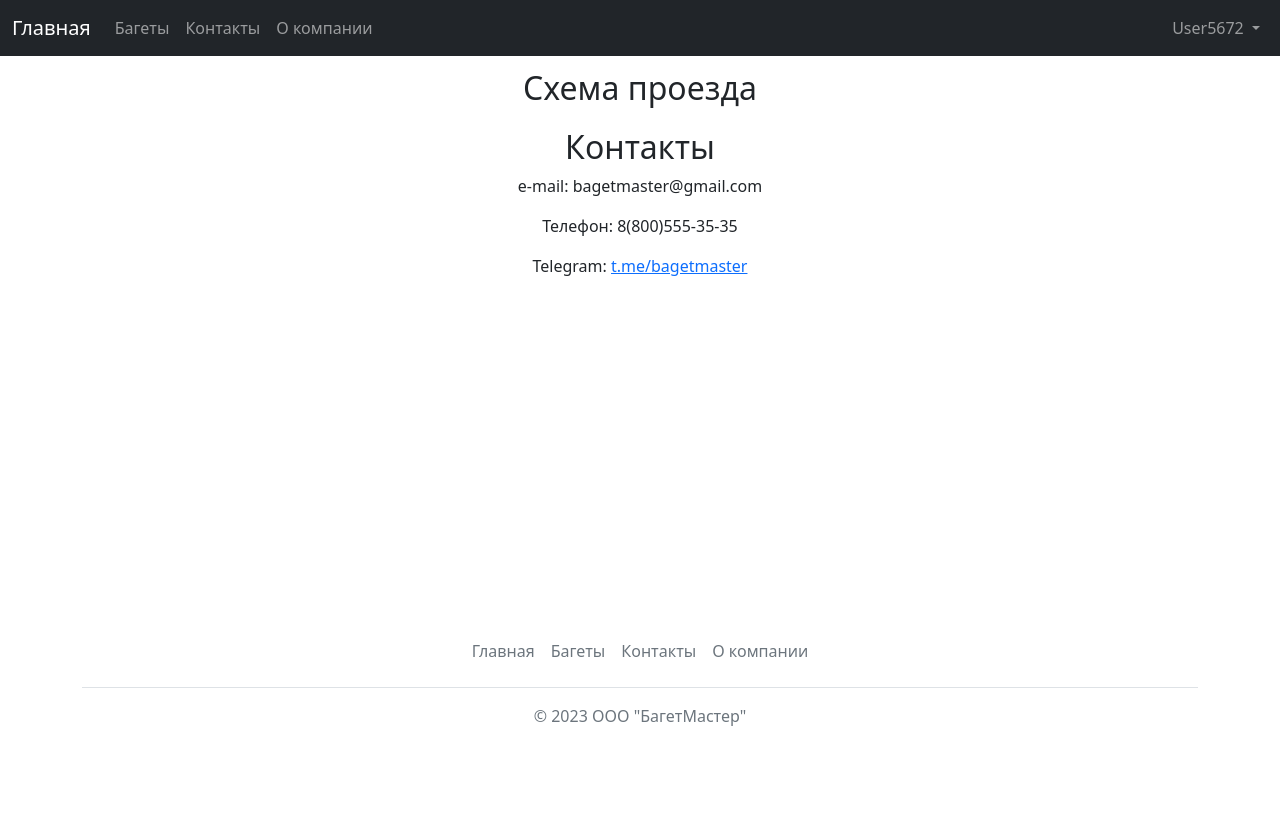
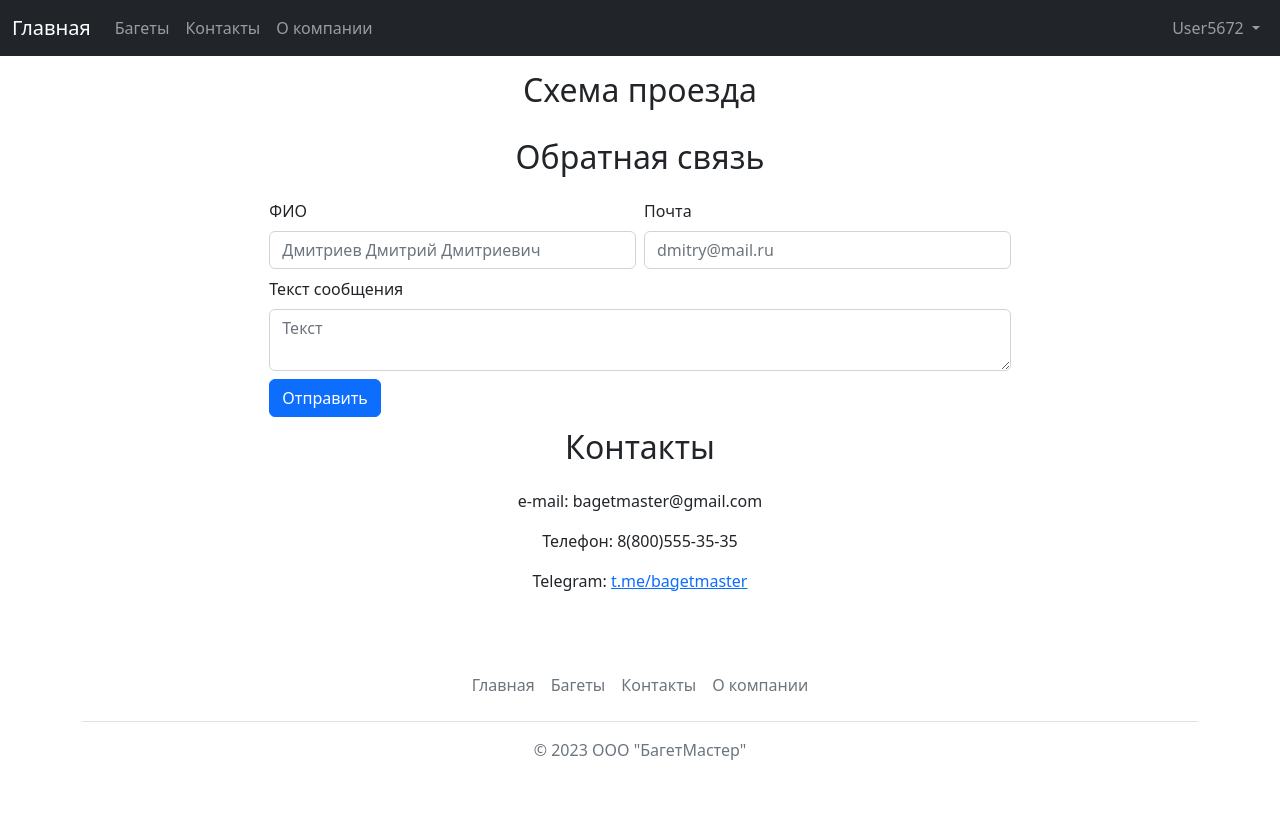
Before and after one commit to robz-tirtlib/framing-workshop, a Django app: page /contacts/ in a window 1280 px wide. Before the commit the page ends 726 px from the top, so only its background shows below. Run offline with Django 4.2, Linux system fonts and the light colour scheme.

Commit message:
Edited 'Contact' page front-end, added feedback form.

```diff
--- a/workshop/static/css/base.css
+++ b/workshop/static/css/base.css
@@ -1,5 +1,14 @@
-.contacts {
+.contacts h1, h2 {
     text-align: center;
+}
+
+.contacts-text {
+    text-align: center;
+}
+
+.contacts h2 {
+    margin-top: 1%;
+    margin-bottom: 2%;
 }
 
 .map {
@@ -9,6 +18,25 @@
     margin-bottom: 1%;
 }
 
+.ya-map {
+    box-shadow:
+    2.8px 1.3px 2.2px rgba(0, 0, 0, 0.006),
+    6.7px 3.1px 5.3px rgba(0, 0, 0, 0.008),
+    12.5px 5.8px 10px rgba(0, 0, 0, 0.01),
+    22.3px 10.3px 17.9px rgba(0, 0, 0, 0.012),
+    41.8px 19.2px 33.4px rgba(0, 0, 0, 0.014),
+    100px 46px 80px rgba(0, 0, 0, 0.02);
+
+    -moz-border-radius: 14px 14px 14px 14px; /* Firefox */
+    -webkit-border-radius: 14px 14px 14px 14px; /* Safari, Chrome */
+    -khtml-border-radius: 14px 14px 14px 14px; /* KHTML */
+    border-radius: 14px 14px 14px 14px; /* CSS3 */
+
+    overflow: hidden;
+
+    position: relative;
+}
+
 .about h1 {
     margin-top: 1%;
     margin-bottom: 1%;
--- a/workshop/workshopapp/admin.py
+++ b/workshop/workshopapp/admin.py
@@ -1,6 +1,7 @@
 from django.contrib import admin
 
-from .models import Frame
+from .models import Frame, Feedback
 
 
 admin.site.register(Frame)
+admin.site.register(Feedback)
--- /dev/null
+++ b/workshop/workshopapp/forms.py
@@ -0,0 +1,7 @@
+from django import forms
+
+
+class FeedbackForm(forms.Form):
+    name = forms.CharField(max_length=100)
+    email = forms.EmailField(max_length=100)
+    text = forms.CharField(max_length=2000)
--- a/workshop/workshopapp/models.py
+++ b/workshop/workshopapp/models.py
@@ -18,3 +18,9 @@ class Review(models.Model):
     content = models.CharField(max_length=1000, null=False)
     created_at = models.DateTimeField(auto_now_add=True)
     frame = models.ForeignKey(Frame, on_delete=models.CASCADE)
+
+
+class Feedback(models.Model):
+    name = models.CharField(max_length=100)
+    email = models.EmailField(max_length=150)
+    text = models.CharField(max_length=2000)
--- a/workshop/workshopapp/templates/workshopapp/contacts.html
+++ b/workshop/workshopapp/templates/workshopapp/contacts.html
@@ -3,20 +3,50 @@
 {% block content %}
 <div class="contacts map">
     <h2>Схема проезда</h2>
-    <script type="text/javascript" charset="utf-8" async src="https://api-maps.yandex.ru/services/constructor/1.0/js/?um=constructor%3Ae9252b4aaa41eea98e3d2557c701f5c5df94be52df0bf27a12b4757f30ab17f3&amp;width=700&amp;height=500&amp;lang=ru_RU&amp;scroll=true"></script>
+    <div class="ya-map">
+        <script type="text/javascript" charset="utf-8" async src="https://api-maps.yandex.ru/services/constructor/1.0/js/?um=constructor%3Ae9252b4aaa41eea98e3d2557c701f5c5df94be52df0bf27a12b4757f30ab17f3&amp;width=700&amp;height=500&amp;lang=ru_RU&amp;scroll=true"></script>
+    </div>
+</div>
+<div class="container">
+    <div class="contacts">
+        <h2>Обратная связь</h2>
+        <form class="row g-2 justify-content-md-center" method="POST">
+            {% csrf_token %}
+            <div class="col-md-4">
+                <label for="validationDefault01" class="form-label">ФИО</label>
+                <input type="text" class="form-control" id="validationDefault01" name="name" placeholder="Дмитриев Дмитрий Дмитриевич" required>
+            </div>
+            <div class="col-md-4">
+                <label for="validationDefault02" class="form-label">Почта</label>
+                <input type="text" class="form-control" id="validationDefault02" name="email" placeholder="dmitry@mail.ru" required>
+                </div>
+            <div class="col-md-8">
+                <label for="validationTextarea" class="form-label">Текст сообщения</label>
+                <textarea class="form-control" id="validationTextarea" name="text" placeholder="Текст" required></textarea>
+            </div>
+            <div class="col-md-8">
+                <button class="btn btn-primary" type="submit">Отправить</button>
+            </div>
+        </form>
+        <div class="row justify-content-md-center">
+            {% for field, errors in form.errors.items %}
+                {% for error in errors %}
+                    <p class="col-md-8 val-error-msg error margin-below alert alert-danger">{{ field }}: {{ error }}</p>
+                {% empty %}
+                {% endfor %}
+            {% empty %}
+            {% endfor %}
+        </div>
+    </div>
 </div>
 <div class="container">
     <div class="contacts">
         <h2>Контакты</h2>
-        <div class="row">
-            <div class="col">
-            </div>
-            <div class="col">
-                <p>e-mail: bagetmaster@gmail.com</p>
-                <p>Телефон: 8(800)555-35-35</p>
-                <p>Telegram:  <a href="https://t.me/bagetmaster">t.me/bagetmaster</a></p>
-            </div>
-            <div class="col">
+        <div class="row justify-content-md-center">
+            <div class="col-md-4">
+                <p class="contacts-text">e-mail: bagetmaster@gmail.com</p>
+                <p class="contacts-text">Телефон: 8(800)555-35-35</p>
+                <p class="contacts-text">Telegram:  <a href="https://t.me/bagetmaster">t.me/bagetmaster</a></p>
             </div>
         </div>
     </div>
--- a/workshop/workshopapp/views.py
+++ b/workshop/workshopapp/views.py
@@ -2,7 +2,8 @@ from django.http import Http404, HttpResponseNotAllowed
 from django.shortcuts import render, redirect
 from django.urls import reverse
 
-from .models import Frame, Review
+from .models import Frame, Review, Feedback
+from .forms import FeedbackForm
 
 
 def index(request):
@@ -42,7 +43,20 @@ def frame(request, frame_id: int):
 
 
 def contacts(request):
-    context = {}
+    if request.method == "POST":
+        form = FeedbackForm(request.POST)
+
+        if form.is_valid():
+            feedback = Feedback(
+                name=form.cleaned_data["name"],
+                email=form.cleaned_data["email"],
+                text=form.cleaned_data["text"],
+                )
+            feedback.save()
+            return render(request, "workshopapp/contacts.html")
+
+        return render(request, "workshopapp/contacts.html", {"form": form})
+    context = {"form": FeedbackForm()}
     return render(request, "workshopapp/contacts.html", context)
 
 
```
Also changed, not shown: workshop/workshopapp/migrations/0006_feedback.py (added).
